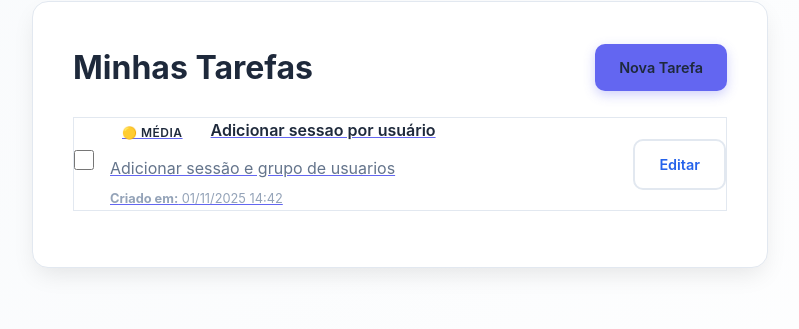
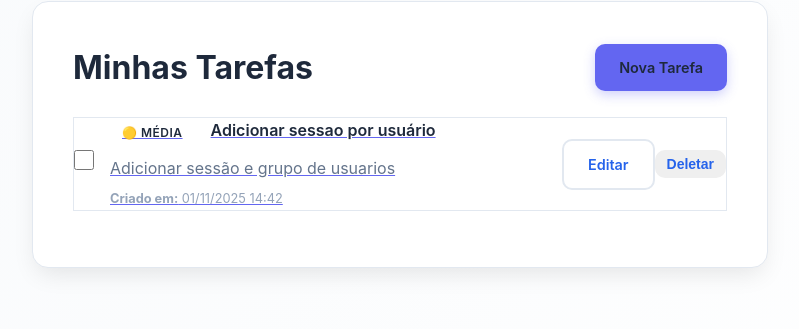
Before and after one commit to CamaraHacks/todoapp, a Django app: page / in a window 1280 px wide. Shown: the part 111-440 px from the top of the page, without its empty margins (240-1039 px from the left). Run offline with Django 5.2, Linux system fonts and the light colour scheme; data comes from the database, SQL or seed files in the repository; both versions use the stored data as it was after the commit.

Commit message:
added deleteview

```diff
--- a/todo/templates/todo/task_list.html
+++ b/todo/templates/todo/task_list.html
@@ -42,9 +42,21 @@
             </div>
         </a>
 
-        <a href="{% url 'todo:task_update' task.id %}" class="btn btn-outline btn-sm">
-            Editar
-        </a>
+        <!-- Botões de ação -->
+        <div class="d-flex align-center gap-1">
+            <a href="{% url 'todo:task_update' task.id %}" class="btn btn-outline btn-sm">
+                Editar
+            </a>
+
+            <!-- Formulário de Delete -->
+            <form method="post" action="{% url 'todo:task_delete' task.id %}" class="delete-form">
+                {% csrf_token %}
+                <button type="submit" class="btn btn-danger btn-sm"
+                        onclick="return confirm('Tem certeza que deseja deletar a tarefa \"{{ task.title }}\"?')">
+                    Deletar
+                </button>
+            </form>
+        </div>
     </div>
 </div>
 {% empty %}
@@ -74,5 +86,15 @@
 .priority-urgent { border-left: 4px solid #d97706; }
 .priority-medium { border-left: 4px solid #2563eb; }
 .priority-low { border-left: 4px solid #16a34a; }
+
+/* Estilos para os formulários */
+.toggle-form, .delete-form {
+    margin: 0;
+}
+
+.delete-form .btn {
+    padding: 0.375rem 0.75rem;
+    font-size: 0.875rem;
+}
 </style>
 {% endblock %}
--- a/todo/urls.py
+++ b/todo/urls.py
@@ -1,6 +1,6 @@
 from django.urls import path, reverse_lazy
 
-from .views import TasksListView, TaskCreateView, TaskUpdateView, toggle_task
+from .views import TasksListView, TaskCreateView, TaskUpdateView, toggle_task, TaskDeleteView
 
 app_name = "todo"
 urlpatterns = [
@@ -8,4 +8,5 @@ urlpatterns = [
     path("new/", TaskCreateView.as_view(), name ="task_create"),
     path("<int:pk>/edit/", TaskUpdateView.as_view(), name="task_update"),
     path("<int:pk>/toggle/",toggle_task, name = "toggle_task"),
+    path("<int:pk>/delete/", TaskDeleteView.as_view(), name = "task_delete"),
 ]
--- a/todo/views.py
+++ b/todo/views.py
@@ -1,5 +1,5 @@
 from django.shortcuts import render, get_object_or_404, redirect
-from django.views.generic import ListView, CreateView, UpdateView
+from django.views.generic import ListView, CreateView, UpdateView, DeleteView
 from django.urls import reverse_lazy
 from django.utils import timezone
 
@@ -34,3 +34,8 @@ class TaskUpdateView(UpdateView):
     template_name = "todo/task_form.html"
     fields = ["title","priority", "description","completed"]
     success_url = reverse_lazy("todo:task_list")
+
+class TaskDeleteView(DeleteView):
+    model = Task
+    template_name = "todo/task_confirm_delete.html"
+    success_url = reverse_lazy("todo:task_list")
```
Also changed, not shown: db.sqlite3.
